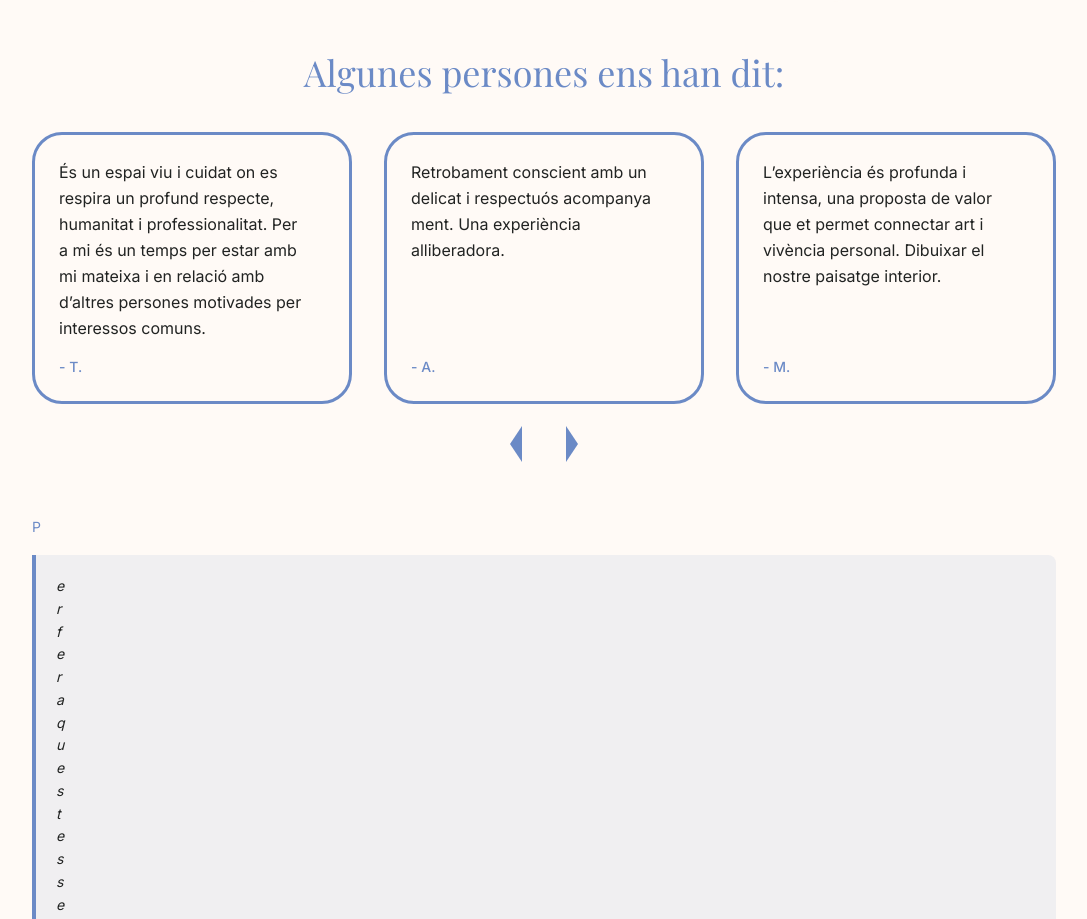
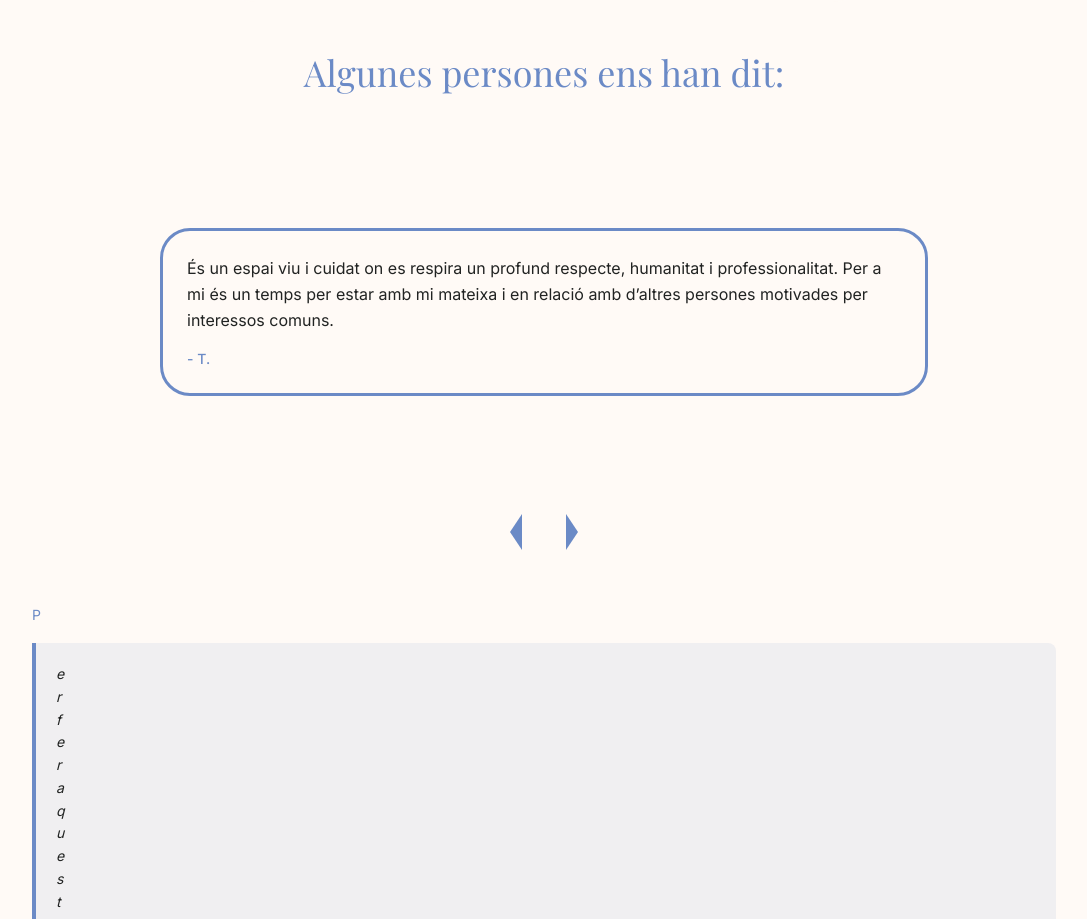
Before and after one commit to m-s-torne/taller-dels-sentits, a Next.js app: page /artperdins in a window 1280 px wide. Shown: the part 2766-3685 px from the top of the page, without its empty margins (96-1183 px from the left). Built offline with nearby package versions, Linux system fonts and the light colour scheme.

Commit message:
fix: modify review caroussel to render one at a time

```diff
--- a/app/(serveis)/components/ReviewsSection.tsx
+++ b/app/(serveis)/components/ReviewsSection.tsx
@@ -13,7 +13,6 @@ export const ReviewsSection = ({ reviews }: ReviewsSectionProps) => {
     const {
         validReviews,
         currentIndex,
-        desktopReviews,
         mobileReview,
         handlePrev,
         handleNext,
@@ -34,25 +33,23 @@ export const ReviewsSection = ({ reviews }: ReviewsSectionProps) => {
                 Algunes persones ens han dit:
             </h2>
 
-            {/* Carrusel Desktop (3 reviews) */}
+            {/* Carrusel Desktop (1 review) */}
             <div className="hidden md:block relative">
-                <div className="grid grid-cols-3 gap-8">
-                    {desktopReviews.map((review, index) => (
+                <div className="max-w-3xl mx-auto min-h-90 flex justify-center items-center">
                     <motion.div
-                            key={`${currentIndex}-${index}`}
+                        key={currentIndex}
                         initial={{ opacity: 0 }}
                         animate={{ opacity: 1 }}
                         transition={{ duration: 2, ease: "easeInOut" }}
-                            className="border-3 border-shakespeare p-6 rounded-[30px] flex flex-col"
+                        className="w-full border-3 border-shakespeare p-6 rounded-[30px] flex flex-col"
                     >
-                            <p className="text-sm sm:text-base leading-relaxed mb-4 whitespace-pre-line">
-                                {review.review.trim()}
+                        <p className="text-sm sm:text-base leading-relaxed mb-4">
+                            {mobileReview.review.trim()}
                         </p>
                         <p className="text-shakespeare! text-xs sm:text-sm font-medium whitespace-pre-line mt-auto">
-                                - {review.author.trim()}
+                            - {mobileReview.author.trim()}
                         </p>
                     </motion.div>
-                    ))}
                 </div>
             </div>
 
@@ -63,9 +60,9 @@ export const ReviewsSection = ({ reviews }: ReviewsSectionProps) => {
                     initial={{ opacity: 0 }}
                     animate={{ opacity: 1 }}
                     transition={{ duration: 2, ease: "easeInOut" }}
-                    className="h-60 border-3 border-shakespeare p-6 rounded-[30px] flex flex-col"
+                    className="border-3 border-shakespeare p-6 rounded-[30px] flex flex-col"
                 >
-                    <p className="text-sm sm:text-base leading-relaxed mb-4 whitespace-pre-line">
+                    <p className="text-sm sm:text-base leading-relaxed mb-4">
                         {mobileReview.review.trim()}
                     </p>
                     <p className="text-shakespeare! text-xs sm:text-sm font-medium whitespace-pre-line mt-auto">
```
Lines whose indentation alone changed are shown as unchanged.
